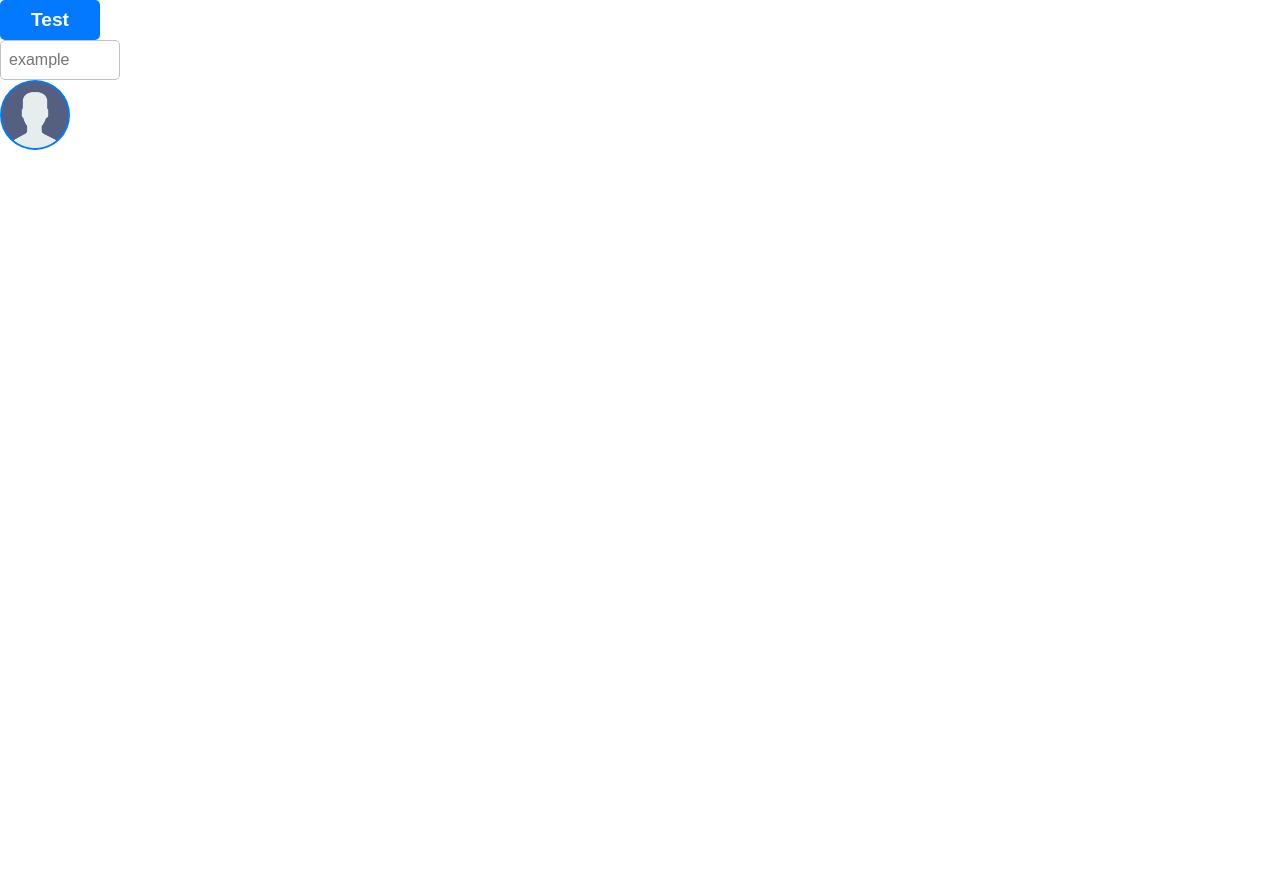
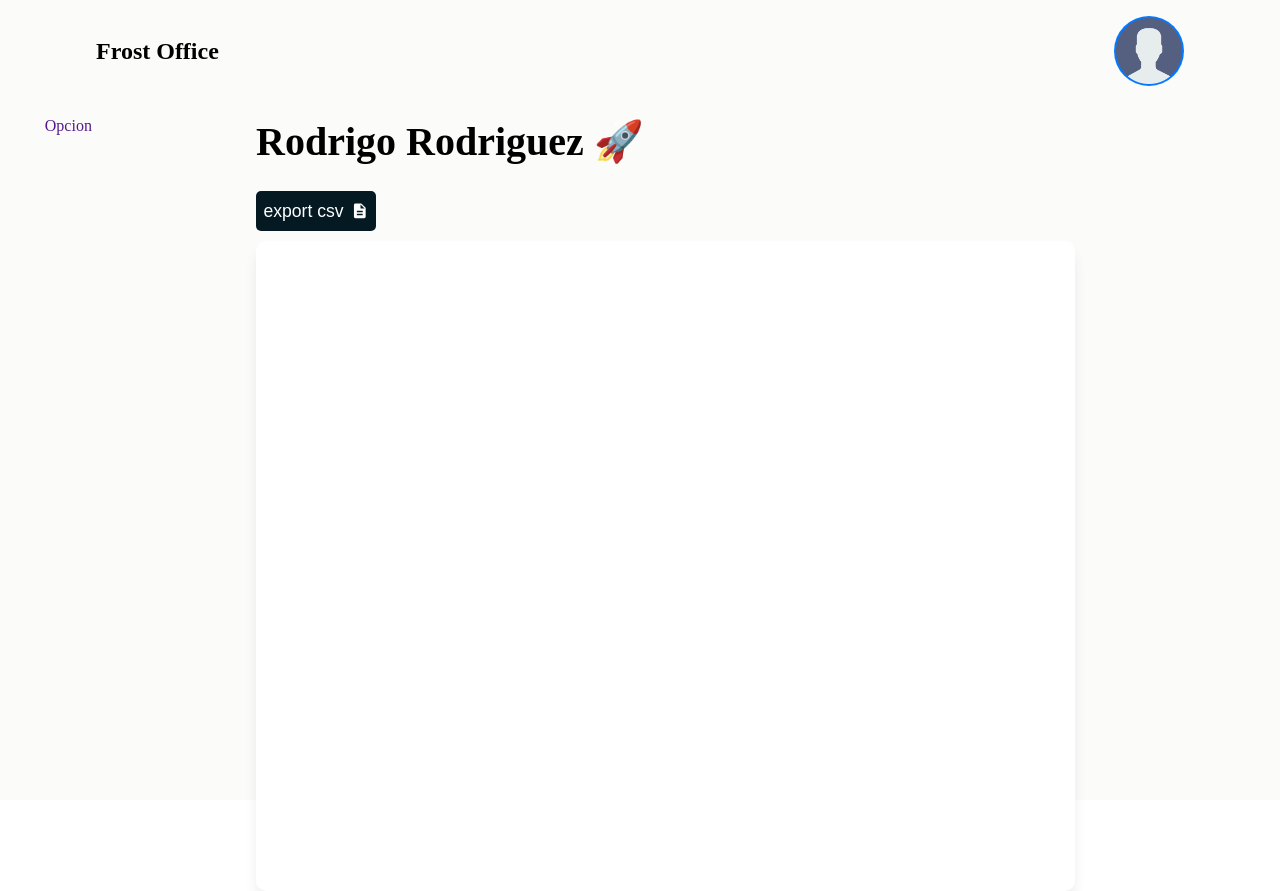
Before and after one commit to StartsDev/frost-bo, a React (Vite) app in the folder bo/: page / in a window 1280 px wide. Before the commit the page ends 800 px from the top, so only its background shows below. Built offline with nearby package versions, Linux system fonts and the light colour scheme.

Commit message:
estilos basicos del BO y acordion menu 100% ready

```diff
--- a/bo/src/App.tsx
+++ b/bo/src/App.tsx
@@ -1,22 +1,11 @@
-import Avatar from "./components/avatar/Avatar"
-import Button from "./components/button/Button"
-import Input from "./components/input/Input"
+import Bo from "./components/screens/BO/Bo"
 
 function App() {
 
   return (
     <>
       <div>
-        <Button
-          text="Test"
-          action={() => {}}
-        />
-        <Input
-          placeholder="example"
-          type="text"
-          onChange={() => {}}
-        />
-        <Avatar />
+        <Bo />
       </div>
     </>
   )
--- /dev/null
+++ b/bo/src/components/screens/BO/Bo.tsx
@@ -0,0 +1,194 @@
+import { useEffect } from "react"
+import { THEME } from "../../../theme"
+import Avatar from "../../avatar/Avatar"
+import styles from "./bo.module.css"
+import { MdDescription } from "react-icons/md"
+
+function Bo() {
+
+    useEffect(() => {
+        const listElements = document.querySelectorAll(".list__button--click")
+
+        listElements.forEach(element => {
+
+            element.addEventListener("click", () => {
+                let height = 0
+                let menu = element.nextElementSibling
+
+                if (menu?.clientHeight == 0) {
+                    height = menu.scrollHeight
+                }
+
+                //@ts-expect-error
+                menu.style.height = `${height}px`
+            })
+
+        })
+
+    }, [])
+
+    return (
+        <section
+            style={{ backgroundColor: THEME.white_primary }}
+            className={styles?.wrapper}
+        >
+            <div
+                style={{
+                    width: "100%",
+                    padding: "1rem 6rem",
+                    display: "flex",
+                    justifyContent: "space-between",
+                    alignItems: "center"
+                }}
+            >
+                <h2>Frost Office</h2>
+                <Avatar />
+            </div>
+            <section
+                className={styles?.wrapper_bo}
+            >
+                <aside
+                    style={{
+                        width: "15%",
+                        height: "100%",
+                    }}
+                >
+                    <li
+                        className="list_item list__item--click"
+                        style={{
+                            listStyle: "none",
+                            width: "100%",
+                            textAlign: "center",
+                            overflow: "hidden"
+                        }}
+                    >
+                        <div
+                            className="list_button list__button--click"
+                            style={{
+                                //cursor pointer para --click
+                                cursor: "pointer",
+                                display: "flex",
+                                alignItems: "center",
+                                gap: "1em",
+                                width: "70%",
+                                margin: "0 auto"
+                            }}
+                        >
+                            <img src="" alt="" className="list_img" />
+                            <a href="" className="nav_link"
+                                style={{
+                                    display: "block",
+                                    padding: "15px 0",
+                                    textDecoration: "none"
+                                }}
+                            >Opcion</a>
+                            <img src="" alt="" className="list_arrow" style={{
+                                marginLeft: "auto"
+                            }} />
+                        </div>
+                        <ul className="list__show"
+                            style={{
+                                width: "80%",
+                                marginLeft: "auto",
+                                borderLeft: "2px solid " + THEME.black,
+                                listStyle: "none",
+                                transition: "height .4s",
+                                height: 0
+                            }}
+                        >
+                            <li className="list__inside">
+                                <a href="" className="nav__link nav__link--inside"
+                                    style={{
+                                        display: "block",
+                                        padding: "15px 0",
+                                        textDecoration: "none"
+                                    }}
+                                >Estoy dentro</a>
+                            </li>
+                            <li className="list__inside">
+                                <a href="" className="nav__link nav__link--inside"
+                                    style={{
+                                        display: "block",
+                                        padding: "15px 0",
+                                        textDecoration: "none"
+                                    }}
+                                >Estoy dentro</a>
+                            </li>
+                            <li className="list__inside">
+                                <a href="" className="nav__link nav__link--inside"
+                                    style={{
+                                        display: "block",
+                                        padding: "15px 0",
+                                        textDecoration: "none"
+                                    }}
+                                >Estoy dentro</a>
+                            </li>
+                            <li className="list__inside">
+                                <a href="" className="nav__link nav__link--inside"
+                                    style={{
+                                        display: "block",
+                                        padding: "15px 0",
+                                        textDecoration: "none"
+                                    }}
+                                >Estoy dentro</a>
+                            </li>
+                        </ul>
+                    </li>
+                </aside>
+                <section
+                    style={{
+                        width: "85%",
+                        height: "100%",
+                        display: "flex",
+                        flexDirection: "column",
+                        paddingLeft: "4rem",
+                        gap: 10,
+                        overflowY: "scroll"
+                    }}
+                >
+                    <h1
+                        style={{
+                            width: "85%",
+                            padding: "1rem 0",
+                            fontSize: "2.5rem"
+                        }}
+                    >
+                        Rodrigo Rodriguez 🚀
+                    </h1>
+                    <div
+                        style={{ width: "85%" }}
+                    >
+                        <button
+                            style={{
+                                width: 120,
+                                height: 40,
+                                backgroundColor: THEME.black,
+                                color: THEME.white,
+                                border: "none",
+                                borderRadius: 5,
+                                fontSize: "1.1rem",
+                                display: "flex",
+                                alignItems: "center",
+                                justifyContent: "space-evenly"
+                            }}
+                        >
+                            export csv <MdDescription />
+                        </button>
+                    </div>
+                    <div
+                        style={{
+                            width: "80%",
+                            height: 650,
+                            borderRadius: 10,
+                            backgroundColor: THEME.white,
+                            boxShadow: "0px 10px 15px -3px rgba(0,0,0,0.1)"
+                        }}
+                    >
+                    </div>
+                </section>
+            </section>
+        </section>
+    )
+}
+
+export default Bo
--- /dev/null
+++ b/bo/src/components/screens/BO/bo.module.css
@@ -0,0 +1,11 @@
+.wrapper {
+    width: 100%;
+    height: 100vh;
+    display: flex;
+    flex-direction: column;
+}
+
+.wrapper_bo {
+    display: flex;
+    height: 100%;
+}
```
Also changed, not shown: bo/src/components/screens/flag.ts (added).
